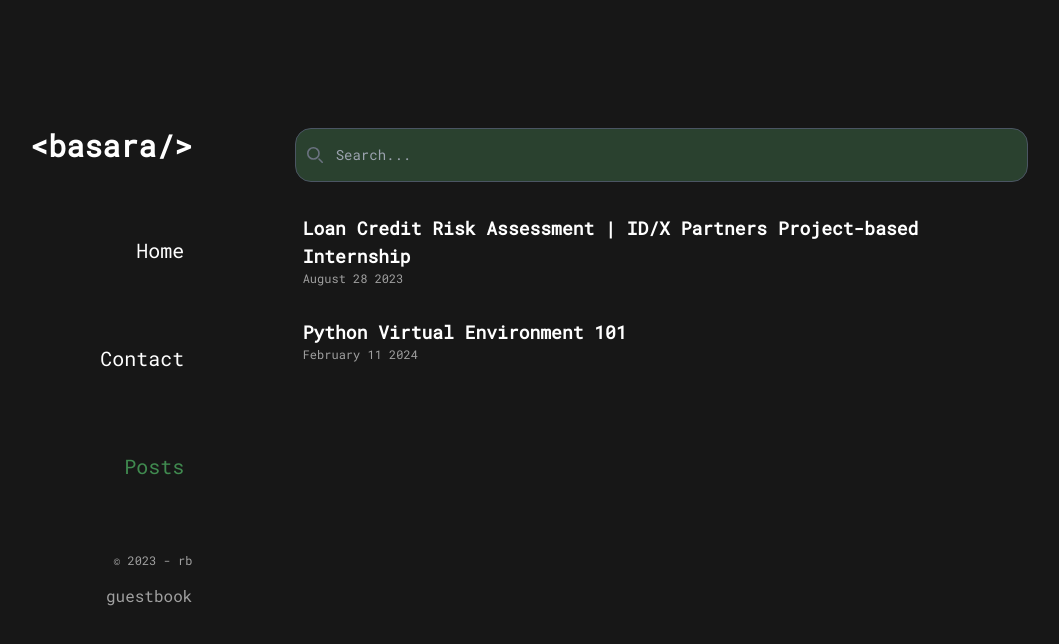
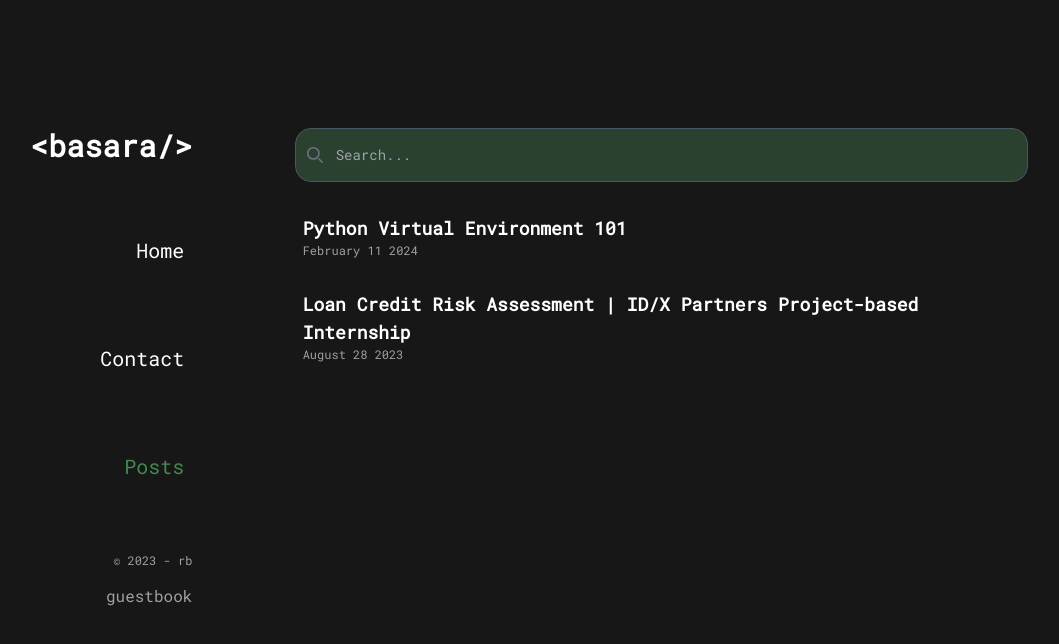
Before and after one commit to naufalbasara/naufalbasara.com, a Next.js app: page /posts in a window 1280 px wide. Shown: the top 644 px of the page, without its empty margins (162-1221 px from the left). Built offline with nearby package versions, Linux system fonts and the light colour scheme; what tw-elements would draw is missing.

Commit message:
update: sorting in posts

```diff
--- a/src/pages/posts.tsx
+++ b/src/pages/posts.tsx
@@ -10,25 +10,47 @@ import { InferGetStaticPropsType } from 'next';
 export default function Posts({
   posts,
 }: InferGetStaticPropsType<typeof getStaticProps>) {
-  const [isLoading, setLoading] = React.useState(false)
+  const [isLoading, setLoading] = React.useState(false);
+
+  let sortedPosts = posts.sort((a: any, b: any) => {
+    if (a.dateUpload < b.dateUpload) {
+      return 1;
+    } else if (a.dateUpload > b.dateUpload) {
+      return -1;
+    }
+    return 0;
+  });
+
   React.useEffect(() => {
     if (!posts) {
-      setLoading(true)
+      setLoading(true);
     } else {
-      setLoading(false)
+      setLoading(false);
     }
-  }, [])
+  }, []);
 
   return (
     <Layout>
       <Seo templateTitle='Posts' />
       <SearchBar className='mb-6' />
-      {isLoading &&
+      {isLoading && (
         <div className='text-center'>
-         <p className='text-base sm:text-md md:text-xl text-white'>please wait... <svg xmlns="http://www.w3.org/2000/svg" className='animate-spin text-white inline' height="24" viewBox="0 -960 960 960" width="24"><path d="M480-80q-84 0-157-31t-127-85q-54-54-85-127T80-480q0-84 31-157t85-127q54-54 127-85t157-31q12 0 21 9t9 21q0 12-9 21t-21 9q-141 0-240.5 99.5T140-480q0 141 99.5 240.5T480-140q141 0 240.5-99.5T820-480q0-12 9-21t21-9q12 0 21 9t9 21q0 84-31 157t-85 127q-54 54-127 85T480-80Z"/></svg></p>
+          <p className='sm:text-md text-base text-white md:text-xl'>
+            please wait...{' '}
+            <svg
+              xmlns='http://www.w3.org/2000/svg'
+              className='inline animate-spin text-white'
+              height='24'
+              viewBox='0 -960 960 960'
+              width='24'
+            >
+              <path d='M480-80q-84 0-157-31t-127-85q-54-54-85-127T80-480q0-84 31-157t85-127q54-54 127-85t157-31q12 0 21 9t9 21q0 12-9 21t-21 9q-141 0-240.5 99.5T140-480q0 141 99.5 240.5T480-140q141 0 240.5-99.5T820-480q0-12 9-21t21-9q12 0 21 9t9 21q0 84-31 157t-85 127q-54 54-127 85T480-80Z' />
+            </svg>
+          </p>
         </div>
-      }
-      {!isLoading && posts?.map((frontMatter: any) => (
+      )}
+      {!isLoading &&
+        sortedPosts?.map((frontMatter: any) => (
           <Blog
             key={frontMatter?.slug}
             href={`/posts/${frontMatter?.slug}`}
```
Lines whose indentation alone changed are shown as unchanged.
